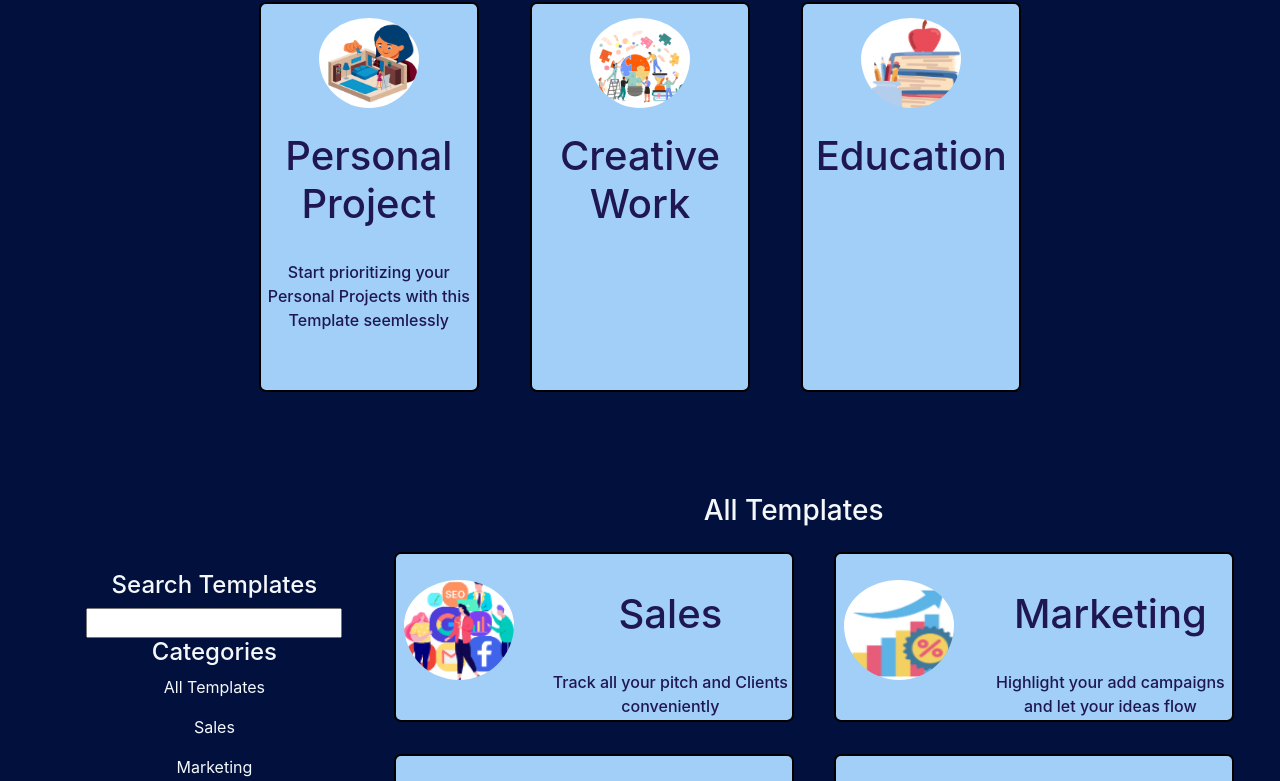
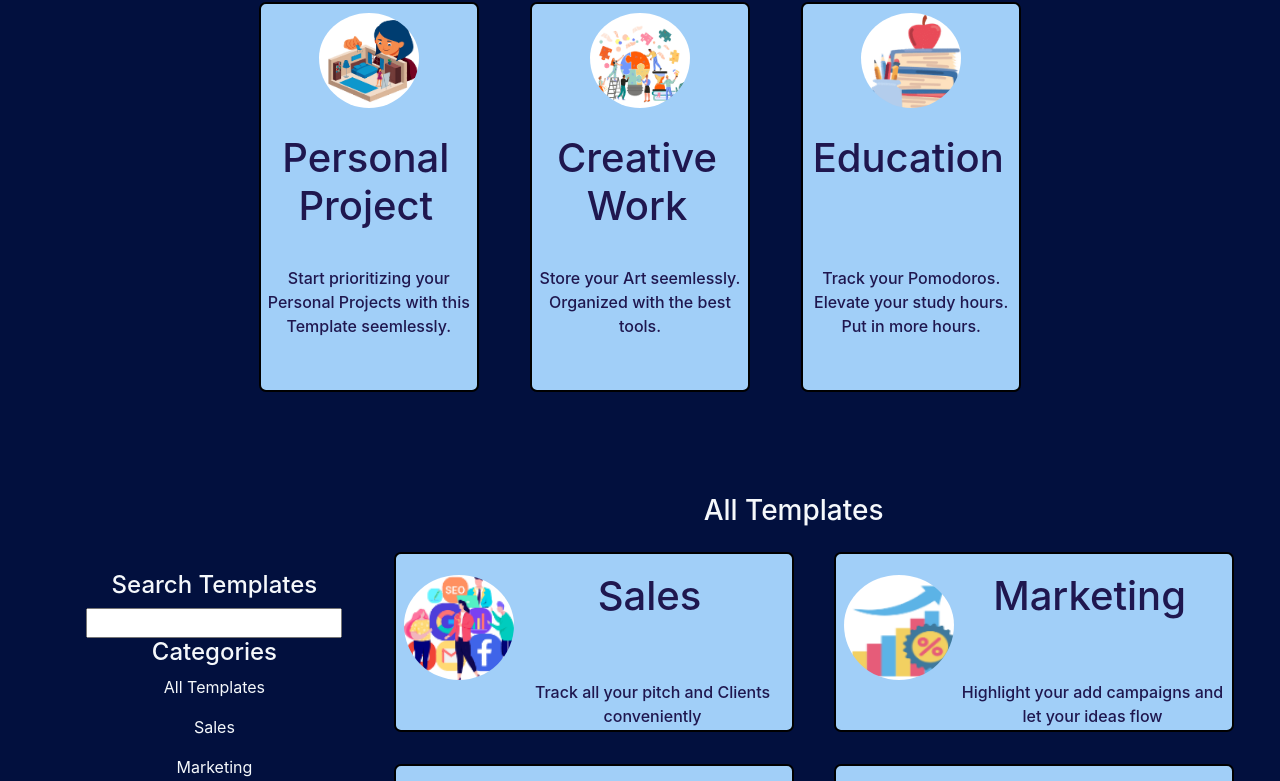
Before and after one commit to vish23698sahu/All_Purpose_Todo_App, a React (Create React App) app: page /templates in a window 1280 px wide. Shown: the part 291-1072 px from the top of the page. Built offline with nearby package versions, Linux system fonts and the light colour scheme.

Commit message:
v - 23 Templates code added

```diff
--- a/src/components/Template/Template.js
+++ b/src/components/Template/Template.js
@@ -24,7 +24,7 @@ const Template = () => {
                         TemplateData.map((value, index) => {
                             return (
                                 <div className="items-align" >
-                                    <TemplateCard imgSrc={value.imgSrc} heading={value.heading} cont={value.cont} />
+                                    <TemplateCard key={index} imgSrc={value.imgSrc} heading={value.heading} cont={value.cont} />
                                 </div>
                             )
                         })
--- a/src/components/Template/TemplateCard.css
+++ b/src/components/Template/TemplateCard.css
@@ -8,8 +8,13 @@
     color: rgb(31, 23, 79);
 }
 
+h1{
+    height: 105px;
+}
+
 .temp-card-line {
     font-weight: 500;
+    padding: 5px;
 }
 
 .imgs {
--- a/src/components/Template/TemplateCardTwo.css
+++ b/src/components/Template/TemplateCardTwo.css
@@ -1,7 +1,7 @@
 .temp-card-2 {
     padding-top: 2%;
     width: 400px;
-    height: 170px;
+    height: 180px;
     border: 2px solid black;
     border-radius: 7px;
     background-color: rgb(161, 207, 248);
@@ -12,19 +12,22 @@
 
 .cardItemOne {
     padding-top: 2%;
-    padding-right: 6%;
     padding-left: 2%;
 }
 
 .cardItemTwo {
-    padding-top: 7%;
-    padding-left: 3%;
+    padding-top: 2%;
 }
 
 .temp-card-line {
     font-weight: 500;
 }
 
+h1{
+    padding: 2px 10px 2px 4px;
+    margin-bottom: 0;
+}
+
 .imgs {
-    padding-top: 10px;
+    padding-top: 5px;
 }
--- a/src/components/Template/TemplateCardTwo.js
+++ b/src/components/Template/TemplateCardTwo.js
@@ -6,10 +6,10 @@ const TemplateCardTwo = (props) => {
         <Fragment>
             <div className="temp-card-2">
                 <div className="cardItemOne" >
-                    <img src={props.imgSrc} className="rounded-circle imgs" width='110px' height='110px' alt="template" ></img><br /><br />
+                    <img src={props.imgSrc} className="rounded-circle imgs" width='110px' height='110px' alt="template" ></img>
                 </div>
                 <div className="cardItemTwo">
-                    <h1>{props.heading}</h1><br />
+                    <h1>{props.heading}</h1>
                     <p className="temp-card-line" >{props.cont}</p>
                 </div>
             </div>
--- a/src/components/Template/TemplateData.js
+++ b/src/components/Template/TemplateData.js
@@ -6,17 +6,17 @@ const TemplateData = [
     {
         imgSrc: templateOne,
         heading: "Personal Project",
-        cont: "Start prioritizing your Personal Projects with this Template seemlessly"
+        cont: "Start prioritizing your Personal Projects with this Template seemlessly."
     },
     {
         imgSrc: templateTwo,
         heading: "Creative Work",
-        cont: ""
+        cont: "Store your Art seemlessly. Organized with the best tools."
     },
     {
         imgSrc: templateThree,
         heading: "Education",
-        cont: ""
+        cont: "Track your Pomodoros. Elevate your study hours. Put in more hours."
     }
 ];
 
```
